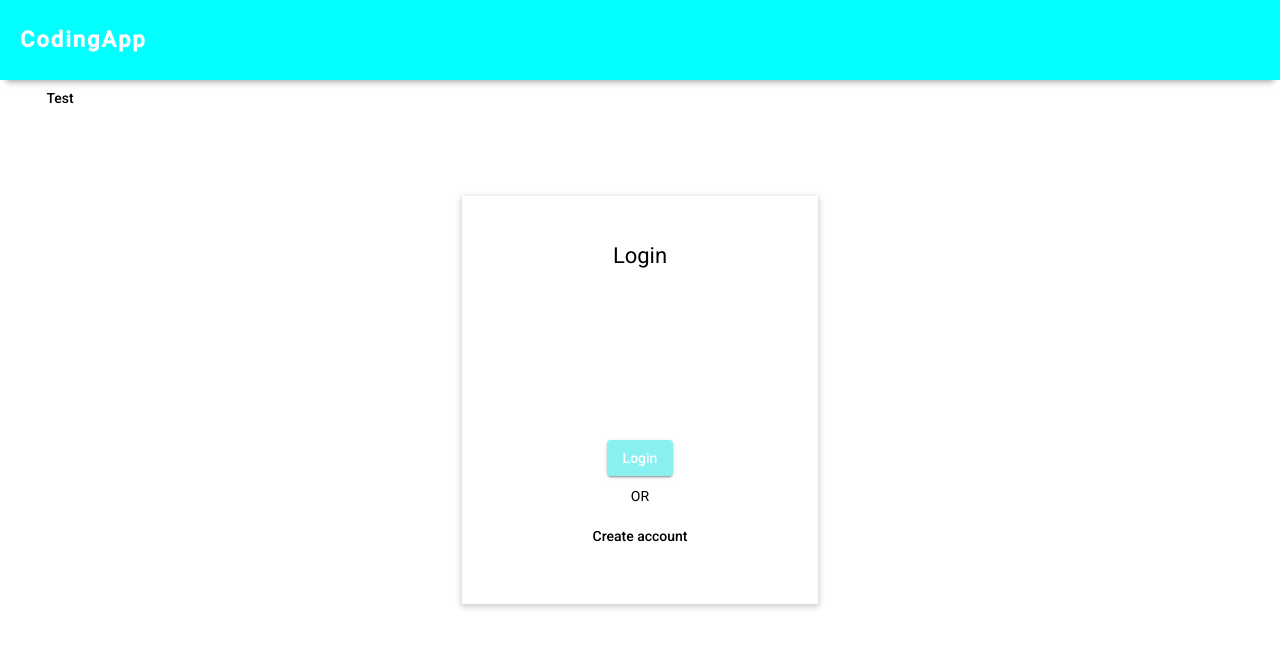
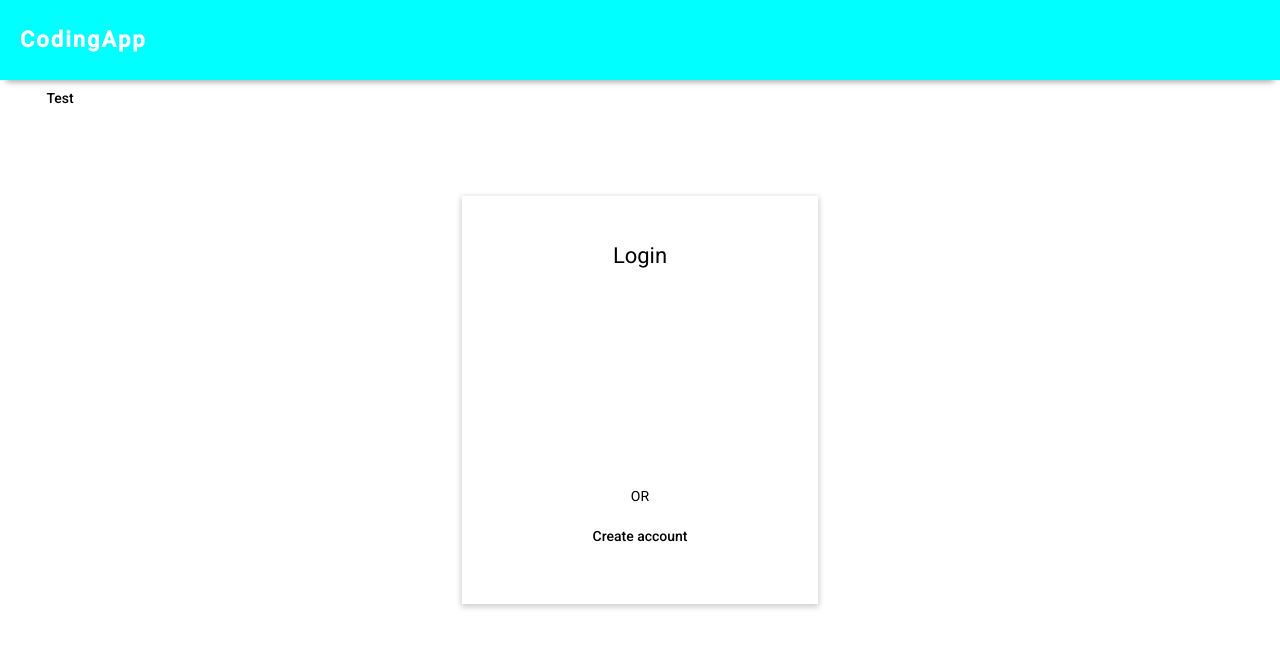
Before and after one commit to JenCall/angular-coding-platform, an Angular app: page /login in a window 1280 px wide. Shown: the top 648 px of the page. Built offline with nearby package versions, Linux system fonts and the light colour scheme.

Commit message:
add button

```diff
--- a/src/app/pages/login/login.component.html
+++ b/src/app/pages/login/login.component.html
@@ -19,9 +19,9 @@
             </mat-form-field>
         </form>
         <div class="buttons-container">
-            <button class="login-button" mat-raised-button> Login </button>
-            <p>OR</p>
-            <button mat-button>Create account</button>
-        </div>
+          <button (click)="login()" [disabled]="loginForm.invalid" class="login-button" mat-raised-button> Login </button>
+          <p>OR</p>
+          <button routerLink="/create-account" mat-button>Create account</button>
+      </div>
     </div>
 </div>
```
